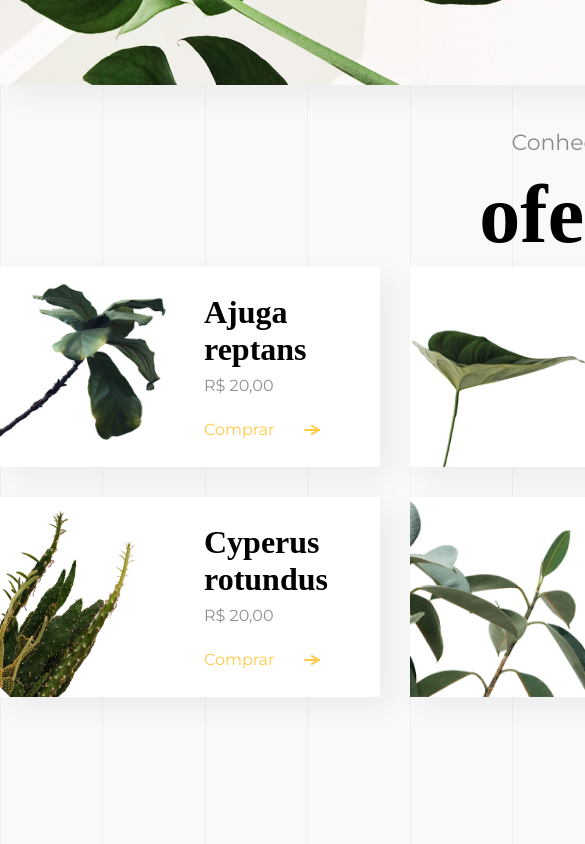
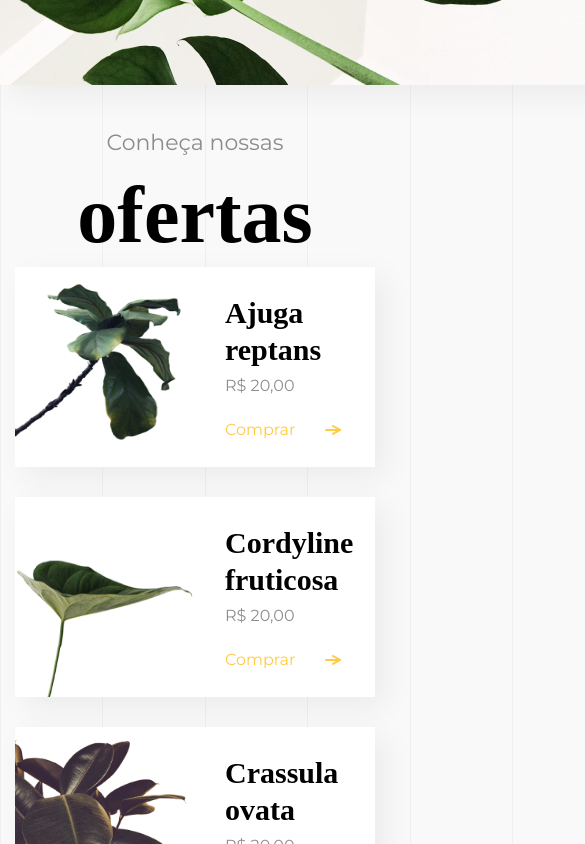
Before and after one commit to EstherMarie/7DaysOfCode-React, a React (Vite) app: page / in a window 390 px wide. Shown: the part 1260-2104 px from the top of the page, 585 px wide, since content can reach past the window. Built offline with nearby package versions, Linux system fonts and the light colour scheme; a web font is replaced by a local one.

Commit message:
refactor(ofertas): add responsive

```diff
--- a/src/components/ConheçaNossasOfertas/ConheçaNossasOfertas.styled.ts
+++ b/src/components/ConheçaNossasOfertas/ConheçaNossasOfertas.styled.ts
@@ -1,7 +1,7 @@
-import styled from "styled-components";
+import styled from 'styled-components';
 
 export const StyledConheçaNossasOfertas = styled.section`
-  width: 1200px;
+	max-width: 1200px;
 	margin: auto;
 	margin-bottom: 153px;
 
@@ -13,6 +13,7 @@ export const StyledConheçaNossasOfertas = styled.section`
 
 		display: flex;
 		flex-direction: column;
+		justify-content: center;
 		align-items: center;
 		gap: 12px;
 
@@ -29,8 +30,20 @@ export const StyledConheçaNossasOfertas = styled.section`
 	}
 
 	ul {
-    display: grid;
-    grid-template-columns: repeat(3, 1fr);
-    grid-gap: 30px;
+		display: flex;
+		flex-wrap: wrap;
+		justify-content: center;
+		align-items: center;
+		gap: 30px;
+
+		@media screen and (max-width: 1500px) {
+			padding-inline: 15px;
+		}
+	}
+
+	@media screen and (max-width: 600px) {
+		h2 {
+			font-size: 80px;
+		}
 	}
 `;
--- a/src/components/ConheçaNossasOfertas/Oferta/Oferta.styled.ts
+++ b/src/components/ConheçaNossasOfertas/Oferta/Oferta.styled.ts
@@ -1,16 +1,20 @@
-import styled from "styled-components";
+import styled from 'styled-components';
 
 export const StyledOferta = styled.li`
-  width: 380px;
+	max-width: 380px;
+	width: 100%;
 	height: 200px;
 
 	background-color: var(--white);
 
-  display: grid;
-  grid-template-columns: 204px 1fr;
-
 	box-shadow: 10px 10px 30px rgba(0, 0, 0, 0.06);
 
+	display: grid;
+	grid-template-columns: minmax(30%, 204px) 1fr;
+
+	@media screen and (max-width: 400px) {
+		grid-template-columns: 1fr 150px;
+	}
 	.img-area {
 		max-width: 204px;
 		height: 100%;
@@ -25,12 +29,21 @@ export const StyledOferta = styled.li`
 	.text-area {
 		padding-top: 27px;
 		padding-bottom: 27px;
+		padding-right: 5px;
+
+		@media screen and (max-width: 400px) {
+			padding-bottom: 10px;
+		}
 
 		h3 {
 			font-family: var(--font-title);
 			font-weight: 900;
 			font-size: 32px;
 			line-height: 37px;
+
+			@media screen and (max-width: 400px) {
+				font-size: 30px;
+			}
 		}
 
 		.preco {
@@ -56,7 +69,7 @@ export const StyledOferta = styled.li`
 			color: var(--main-color);
 
 			&::after {
-        content: url("/assets/svg/seta.svg");
+				content: url('/assets/svg/seta.svg');
 				padding-left: 25px;
 			}
 		}
```
Lines whose indentation alone changed are shown as unchanged.
